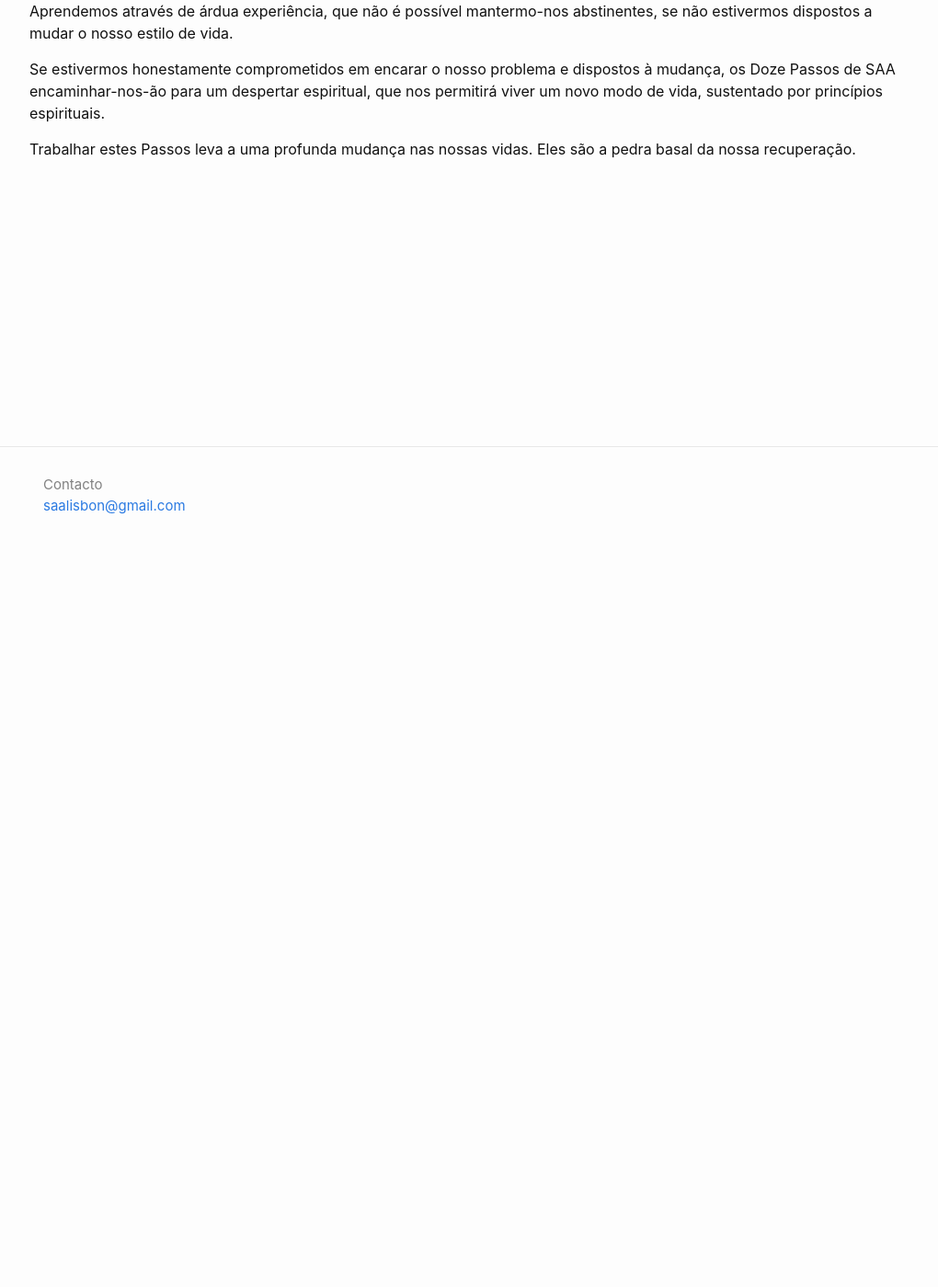
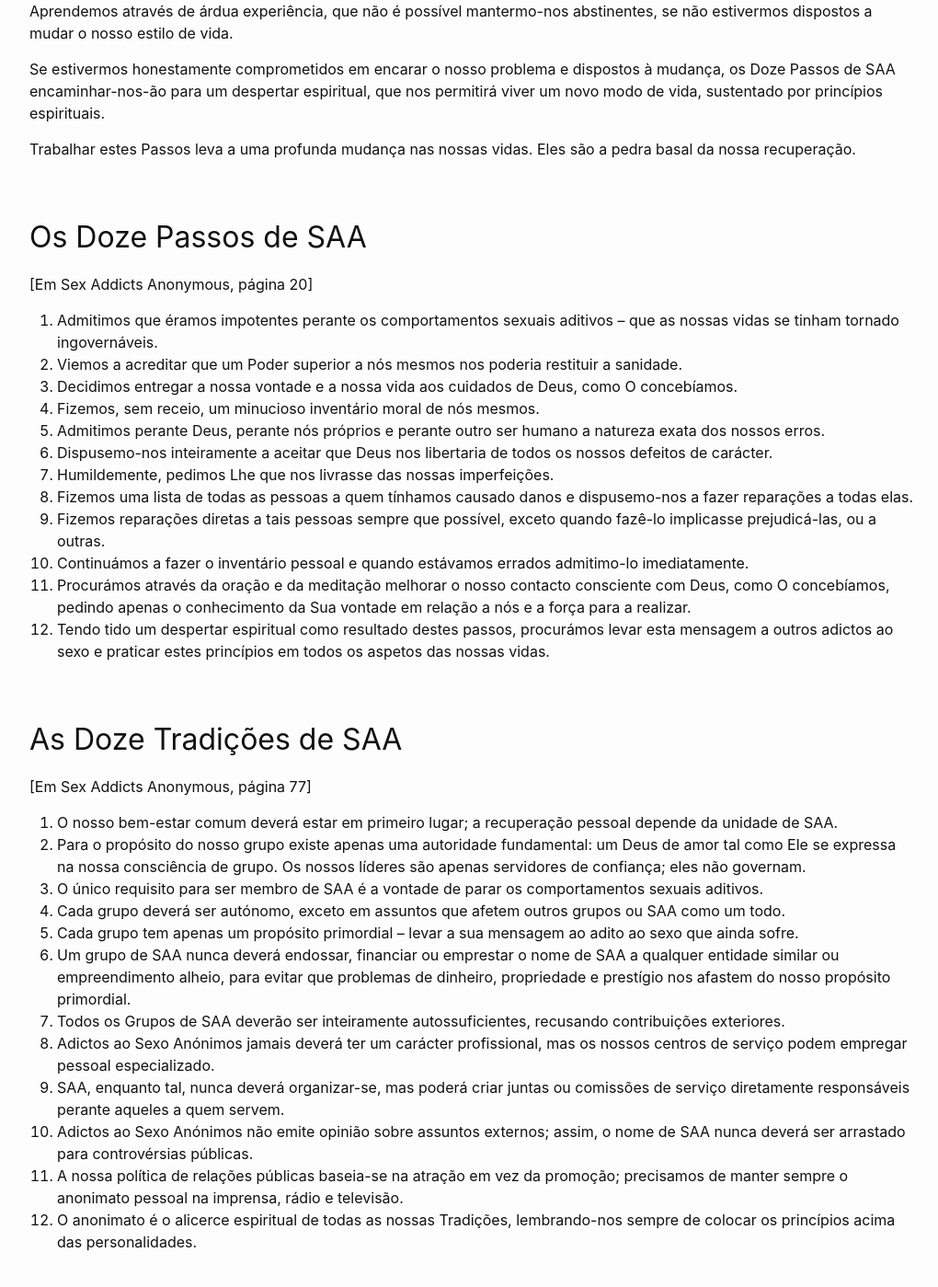
Before and after one commit to asaportugal/asaportugal.github.io, a Jekyll site: the page built from m2_programa.md, in a window 1280 px wide and 1400 px high, scrolled down 779 px. Shown: the whole window at 92% size, without its empty margins (126-1146 px from the left). Built offline with Jekyll 4.4.1, drawn with Linux system fonts in a browser that asks for light colours; before the commit the page ends 1149 px from its top, so only the background shows below that.

Commit message:
12 steps and traditions

```diff
--- a/m2_programa.md
+++ b/m2_programa.md
@@ -17,3 +17,34 @@ Aprendemos através de árdua experiência, que não é possível mantermo-nos a
 Se estivermos honestamente comprometidos em encarar o nosso problema e dispostos à mudança, os Doze Passos de SAA encaminhar-nos-ão para um despertar espiritual, que nos permitirá viver um novo modo de vida, sustentado por princípios espirituais.
 
 Trabalhar estes Passos leva a uma profunda mudança nas nossas vidas. Eles são a pedra basal da nossa recuperação.
+
+
+## Os Doze Passos de SAA
+[Em Sex Addicts Anonymous, página 20]
+1. Admitimos que éramos impotentes perante os comportamentos sexuais aditivos – que as nossas vidas se tinham tornado ingovernáveis.
+2. Viemos a acreditar que um Poder superior a nós mesmos nos poderia restituir a sanidade.
+3. Decidimos entregar a nossa vontade e a nossa vida aos cuidados de Deus, como O concebíamos.
+4. Fizemos, sem receio, um minucioso inventário moral de nós mesmos.
+5. Admitimos perante Deus, perante nós próprios e perante outro ser humano a natureza exata dos nossos erros.
+6. Dispusemo-nos inteiramente a aceitar que Deus nos libertaria de todos os nossos defeitos de carácter.
+7. Humildemente, pedimos Lhe que nos livrasse das nossas imperfeições.
+8. Fizemos uma lista de todas as pessoas a quem tínhamos causado danos e dispusemo-nos a fazer reparações a todas elas.
+9. Fizemos reparações diretas a tais pessoas sempre que possível, exceto quando fazê-lo implicasse prejudicá-las, ou a outras.
+10. Continuámos a fazer o inventário pessoal e quando estávamos errados admitimo-lo imediatamente.
+11. Procurámos através da oração e da meditação melhorar o nosso contacto consciente com Deus, como O concebíamos, pedindo apenas o conhecimento da Sua vontade em relação a nós e a força para a realizar.
+12. Tendo tido um despertar espiritual como resultado destes passos, procurámos levar esta mensagem a outros adictos ao sexo e praticar estes princípios em todos os aspetos das nossas vidas.
+
+## As Doze Tradições de SAA
+[Em Sex Addicts Anonymous, página 77]
+1. O nosso bem-estar comum deverá estar em primeiro lugar; a recuperação pessoal depende da unidade de SAA.
+2. Para o propósito do nosso grupo existe apenas uma autoridade fundamental: um Deus de amor tal como Ele se expressa na nossa consciência de grupo. Os nossos líderes são apenas servidores de confiança; eles não governam.
+3. O único requisito para ser membro de SAA é a vontade de parar os comportamentos sexuais aditivos.
+4. Cada grupo deverá ser autónomo, exceto em assuntos que afetem outros grupos ou SAA como um todo.
+5. Cada grupo tem apenas um propósito primordial – levar a sua mensagem ao adito ao sexo que ainda sofre.
+6. Um grupo de SAA nunca deverá endossar, financiar ou emprestar o nome de SAA a qualquer entidade similar ou empreendimento alheio, para evitar que problemas de dinheiro, propriedade e prestígio nos afastem do nosso propósito primordial.
+7. Todos os Grupos de SAA deverão ser inteiramente autossuficientes, recusando contribuições exteriores.
+8. Adictos ao Sexo Anónimos jamais deverá ter um carácter profissional, mas os nossos centros de serviço podem empregar pessoal especializado.
+9. SAA, enquanto tal, nunca deverá organizar-se, mas poderá criar juntas ou comissões de serviço diretamente responsáveis perante aqueles a quem servem.
+10. Adictos ao Sexo Anónimos não emite opinião sobre assuntos externos; assim, o nome de SAA nunca deverá ser arrastado para controvérsias públicas.
+11. A nossa política de relações públicas baseia-se na atração em vez da promoção; precisamos de manter sempre o anonimato pessoal na imprensa, rádio e televisão.
+12. O anonimato é o alicerce espiritual de todas as nossas Tradições, lembrando-nos sempre de colocar os princípios acima das personalidades.
```
